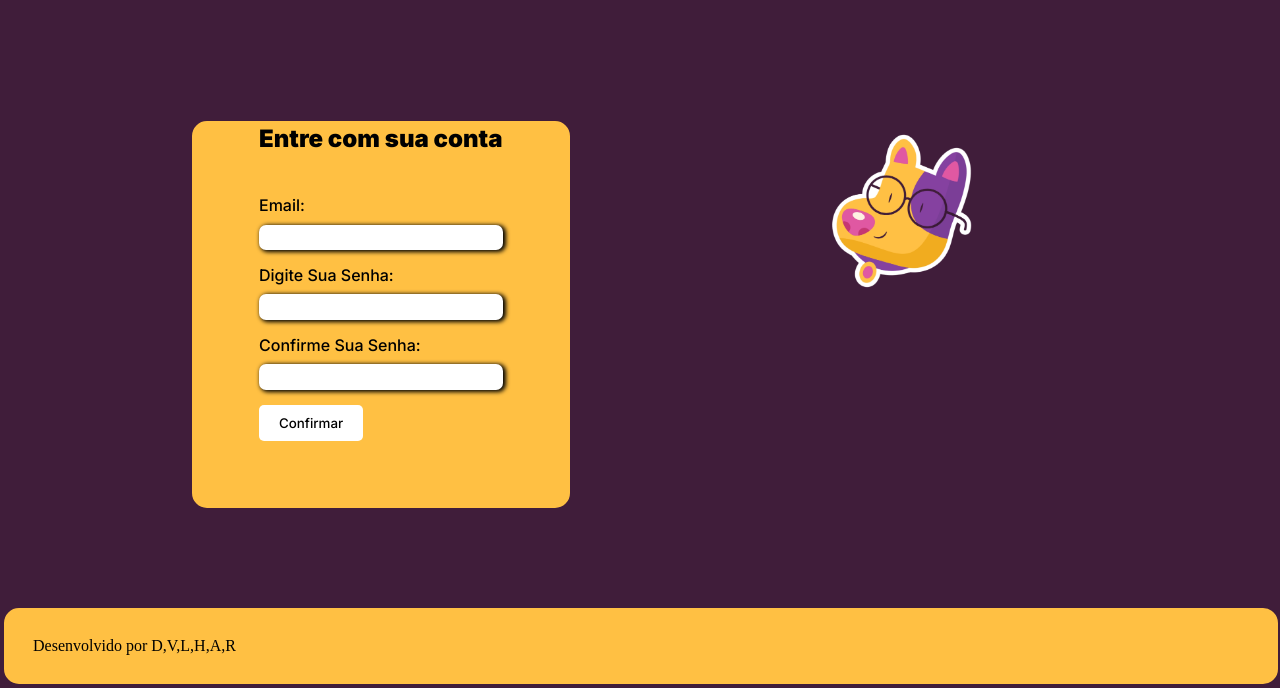
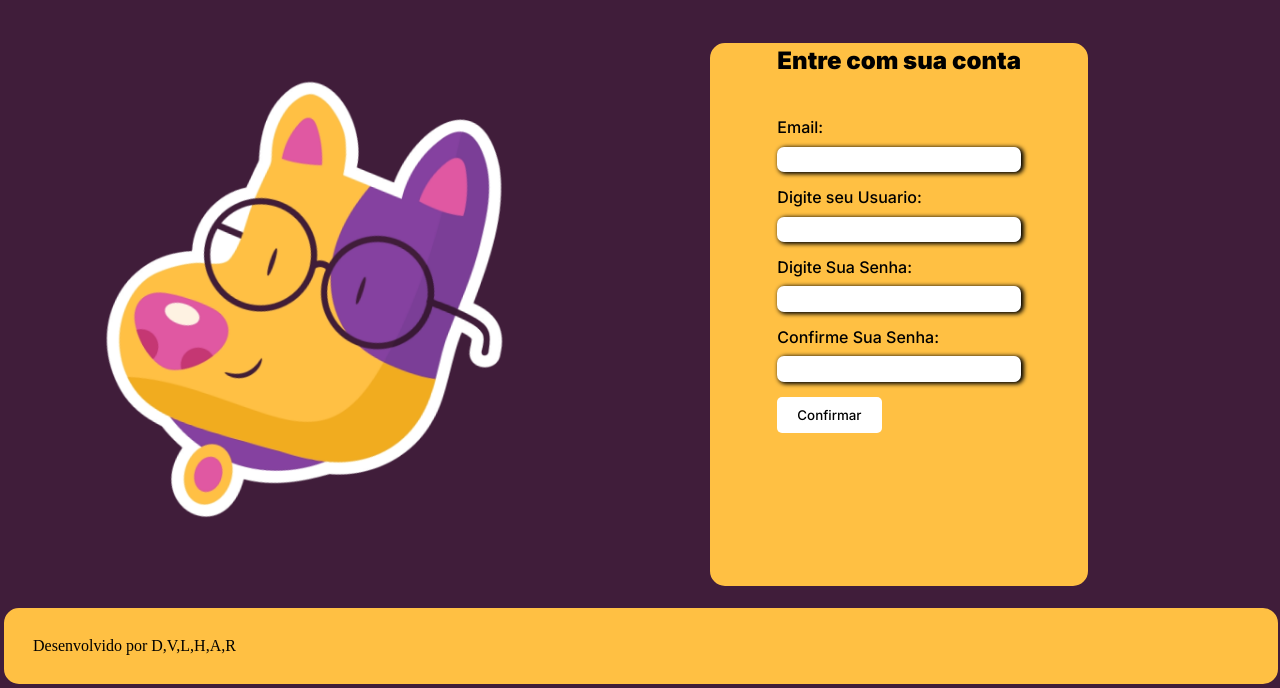
Before and after one commit to 0HK1/DevWeb, a PHP site: page /page/cadastro.html in a window 1280 px wide. Shown: the part 112-800 px from the top of the page. Run offline with PHP 8.4, Linux system fonts and the light colour scheme.

Commit message:
alteracao-img

```diff
--- a/page/cadastro.html
+++ b/page/cadastro.html
@@ -26,12 +26,18 @@
     </nav>
     <main class="main_principal">
         <section class="content">
+            <div class="div_dog">
+                <img src="/img/imagem_2023-10-08_184157430.png" alt="" class="img_dog">
+            </div>
             <div class="cadastro">
                 <h2 class="texto_cadastro">Entre com sua conta</h2>
                 <div class="email">
                     <p>Email:</p>
                     <input type="text" class="caixa_input">
 
+                <div class="usuario">
+                    <p>Digite seu Usuario:</p>
+                    <input type="text" class="caixa_input">
                 </div>
                 <div class="senha">
                     <p>Digite Sua Senha:</p>
@@ -44,10 +50,6 @@
                 <div class="button_confirmar">
                     <button>Confirmar</button>
                 </div>
-            </div>
-            <div class="div_dog">
-                <img src="/img/imagem_2023-10-08_184157430.png" alt="" class="img_dog" >
-            </div>
         </section>
     </main>
     <footer>
--- a/style-css/style-cadastro.css
+++ b/style-css/style-cadastro.css
@@ -100,7 +100,7 @@ nav{
 /*Conteúdo Principal */
 
 .img_dog{
-    width: 35%;
+    width: 100%;
     height: auto;
     margin: 0 0 0 10%;
 }
@@ -115,20 +115,22 @@ main{
 
 .content{
     display: flex;
+
     flex: 1;
     justify-content: space-around;
     gap: 15%;
 }
 
+
 /*Tela de Cadastro*/
 
-.cadastro{
+.cadastro {
     border: var(--secondary-color) solid;
     border-radius: 15px;
     background-color: var(--secondary-color);
     padding: 0% 5% 5% 5%;
     max-height: 55%;
-    margin: 0% 0% 0% 15%;
+    margin: 0% 15% 0% 0%; /* Alterado para 0% 15% 0% 0% para colocar o formulário à esquerda */
     white-space: nowrap;
 }
 
@@ -148,8 +150,12 @@ main{
 
 .email{
     padding: 0 0 6% 0;
+}
 
+.usuario{
+    padding: 6% 0 6% 0;
 }
+
 .senha{
     padding: 0 0 6% 0;
 }
```
Also changed, not shown: index.html (+30 -2 lines).
